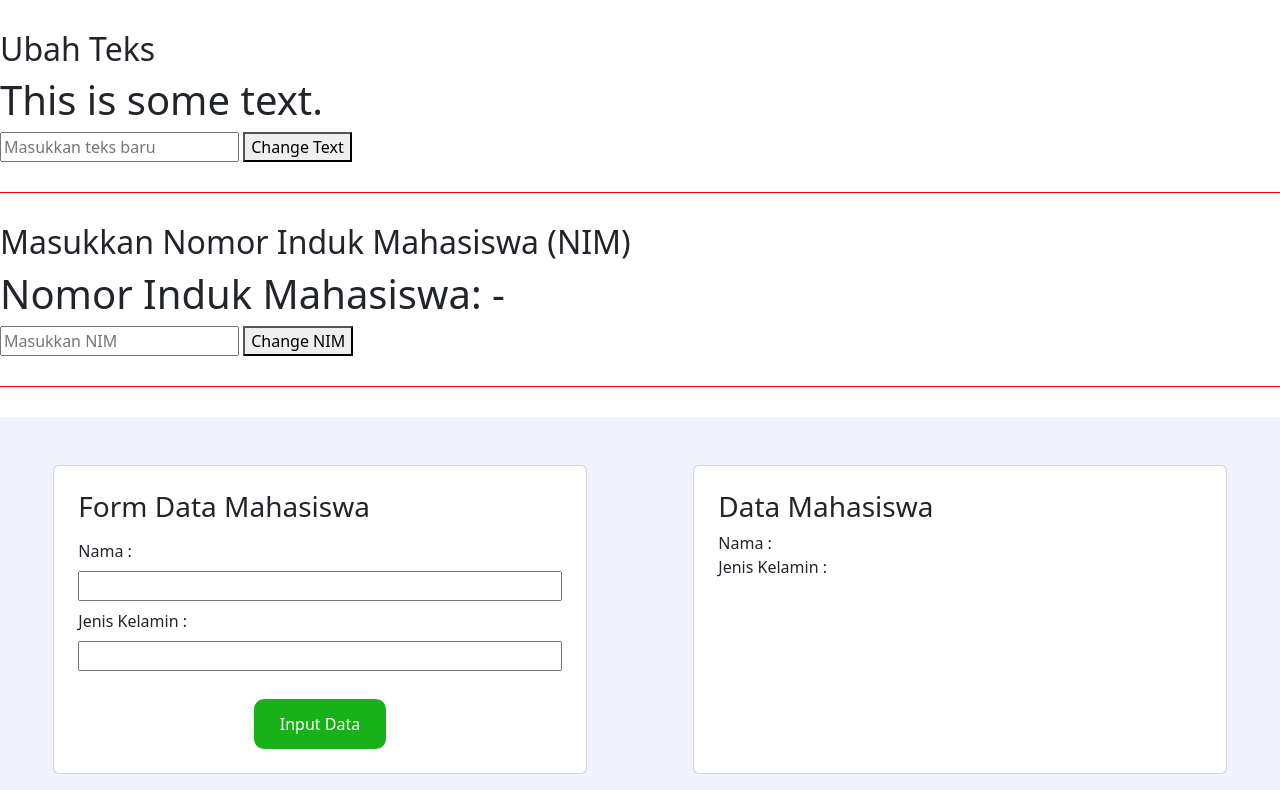
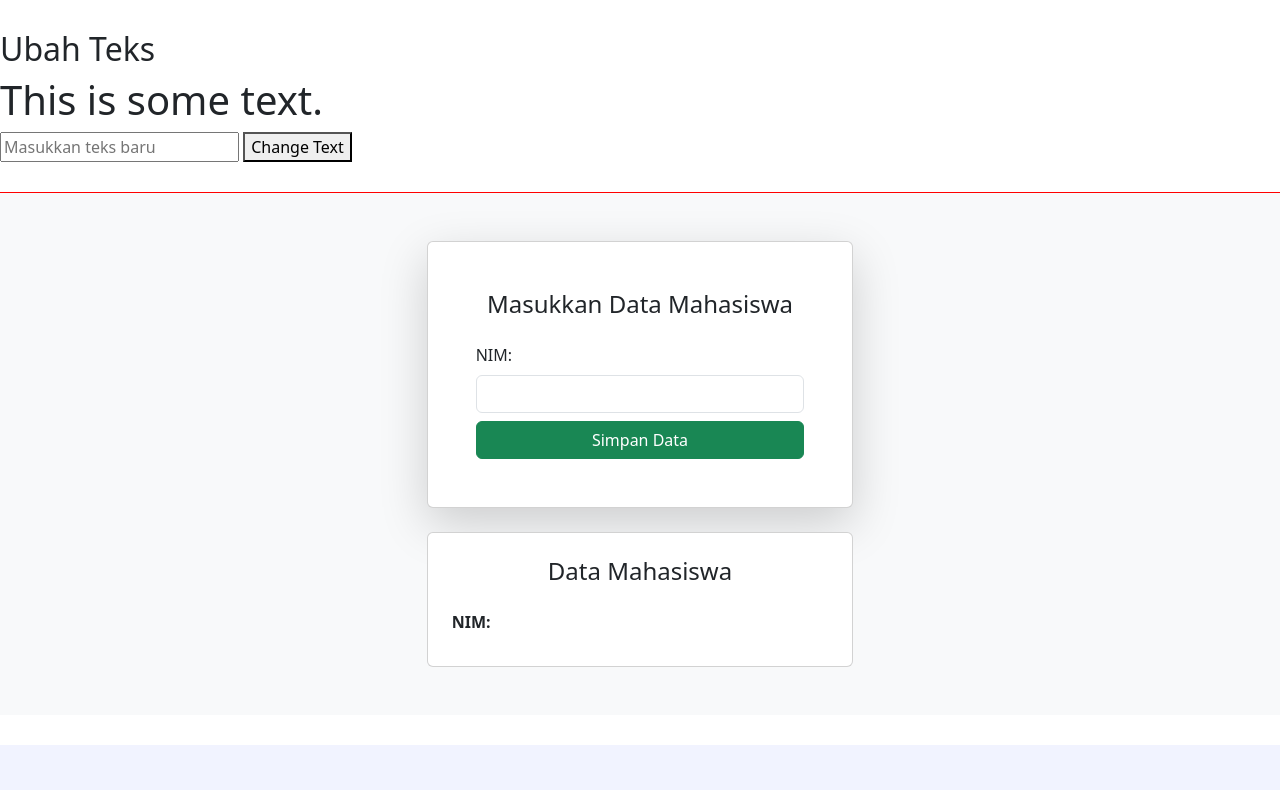
Before and after one commit to raihannajmi/CH2-09-19-2024-Tugas-Kelompok-1, a website: page src/index.html in a window 1280 px wide. Shown: the top 790 px of the page. Drawn offline with nearby package versions, Linux system fonts and the light colour scheme.

Commit message:
Update Ferdi NIM

```diff
--- a/src/index.html
+++ b/src/index.html
@@ -32,26 +32,36 @@
       </script>
     </section>
 
-    <!-- Section untuk memasukkan NIM -->
-    <section>
-      <h2>Masukkan Nomor Induk Mahasiswa (NIM)</h2>
-      <h1 id="nimDemo">Nomor Induk Mahasiswa: -</h1>
-
-      <input type="text" id="nimInput" placeholder="Masukkan NIM" />
-
-      <button onclick="changeNIM()">Change NIM</button>
-
-      <script>
-        function changeNIM() {
-          //Input untuk NIM
-          let nimElement = document.getElementById("nimInput");
-          let nimDemoElement = document.getElementById("nimDemo");
-
-          //Teks elemen 'nimDemo' berdasarkan input NIM
-          nimDemoElement.textContent = `Nomor Induk Mahasiswa: ${nimElement.value}`;
-        }
-      </script>
-    </section>
+    <!--Student NIM Data Input Section By Ferdi-->
+    <div id="sect-2"
+      class="py-5 bg-light d-flex flex-column justify-content-center align-items-center"
+    >
+    <!--Student NIM Data Input Form-->
+    <div class="card shadow-lg p-5 col-10 col-md-4 d-flex flex-column align-items-start">
+      <h4 class="mb-4 text-center w-100"> Masukkan Data Mahasiswa </h4>
+      <div class="form-group w-100">
+      <label for="InputNIM" class="form-label">NIM:</label>
+      <input type="text" id="InputNIM" class="form-control mb-2">
+    </div>
+    <div class="d-grid gap-2 w-100">
+      <button type="button" onclick="submitNIM()" class="btn btn-success">Simpan Data</button>
+    </div>
+    </div>
+    <!--Student NIM Data Output-->
+    <div class="card mt-4 p-4 col-10 col-md-4 d-flex flex-column align-items-start">
+      <h4 class="text-center w-100">Data Mahasiswa</h4>
+      <div class="w-100 mt-3">
+      <span class="fw-bold">NIM:</span>
+      <div id="displayNIM" class="fw-bold mt-2"></div>
+    </div>
+    </div>
+    </div>
+    <script>
+      function submitNIM() {
+      //Display Input Result from Form
+      document.getElementById("displayNIM").innerHTML = document.getElementById("InputNIM").value;
+      }
+    </script>
 
     <!-- section input data mahasiswa made by aqsa -->
     <section>
```
